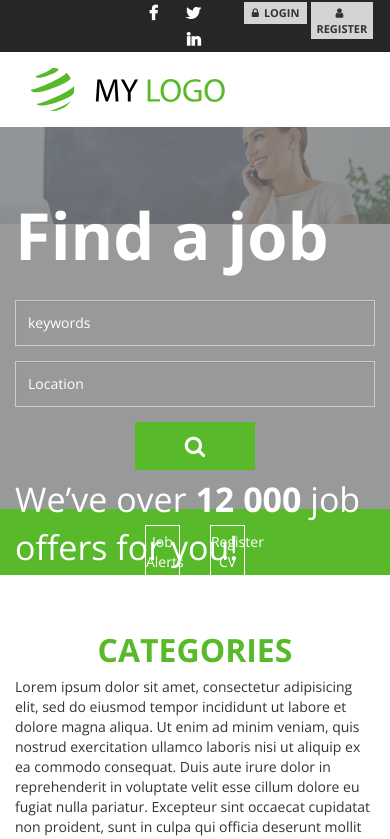
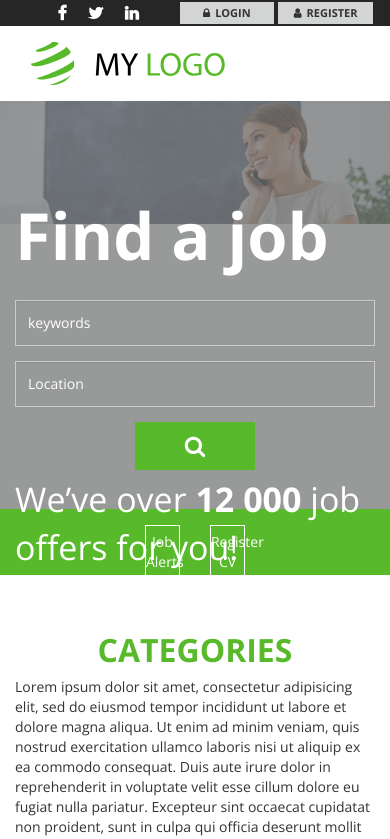
Before and after one commit to AndrewDuarte/sample-one, a plain HTML site: page index.html in a window 390 px wide. Shown: the top 839 px of the page. Drawn offline with nearby package versions, Linux system fonts and the light colour scheme.

Commit message:
Header Bar Updates
Responsive updates to the header bar social icons and login/register
buttons.

```diff
--- a/css/style.css
+++ b/css/style.css
@@ -74,7 +74,7 @@ Stylesheet Components:
 	}
 
 	.social-icon{
-		padding: 5px 12px;
+		padding: 5px 9px;
 		font-size: 16px;
 		font-weight: 900;
 	}
--- a/index.html
+++ b/index.html
@@ -30,7 +30,7 @@
 			<div class="container">
 				<div class="row">
 					<!-- Socail Icons -->
-					<div class="col-xs-offset-3 col-sm-offset-6 col-md-offset-7 col-lg-offset-8 col-xs-4 col-sm-3 col-md-2 col-lg-2 text-right">
+					<div class="col-xs-offset-0 col-sm-offset-6 col-md-offset-7 col-lg-offset-8 col-xs-5 col-sm-3 col-md-2 col-lg-2 text-right">
 						<!-- Facebook Icon -->
 						<a href="https://www.facebook.com/" target="_blank">
 						<i class="fa fa-facebook social-icon" aria-hidden="true"></i></a>
@@ -42,7 +42,7 @@
 						<i class="fa fa-linkedin social-icon" aria-hidden="true"></i></a>
 					</div>
 					<!-- Login / Register -->
-					<div class="col-xs-5 col-sm-3 col-md-3 col-lg-2">
+					<div class="col-xs-7 col-sm-3 col-md-3 col-lg-2">
 						<!-- Login -->
 						<a href="/">
 						<div class="col-xs-6 col-sm-6 col-md-6 col-lg-6 text-center member-btn">
```
